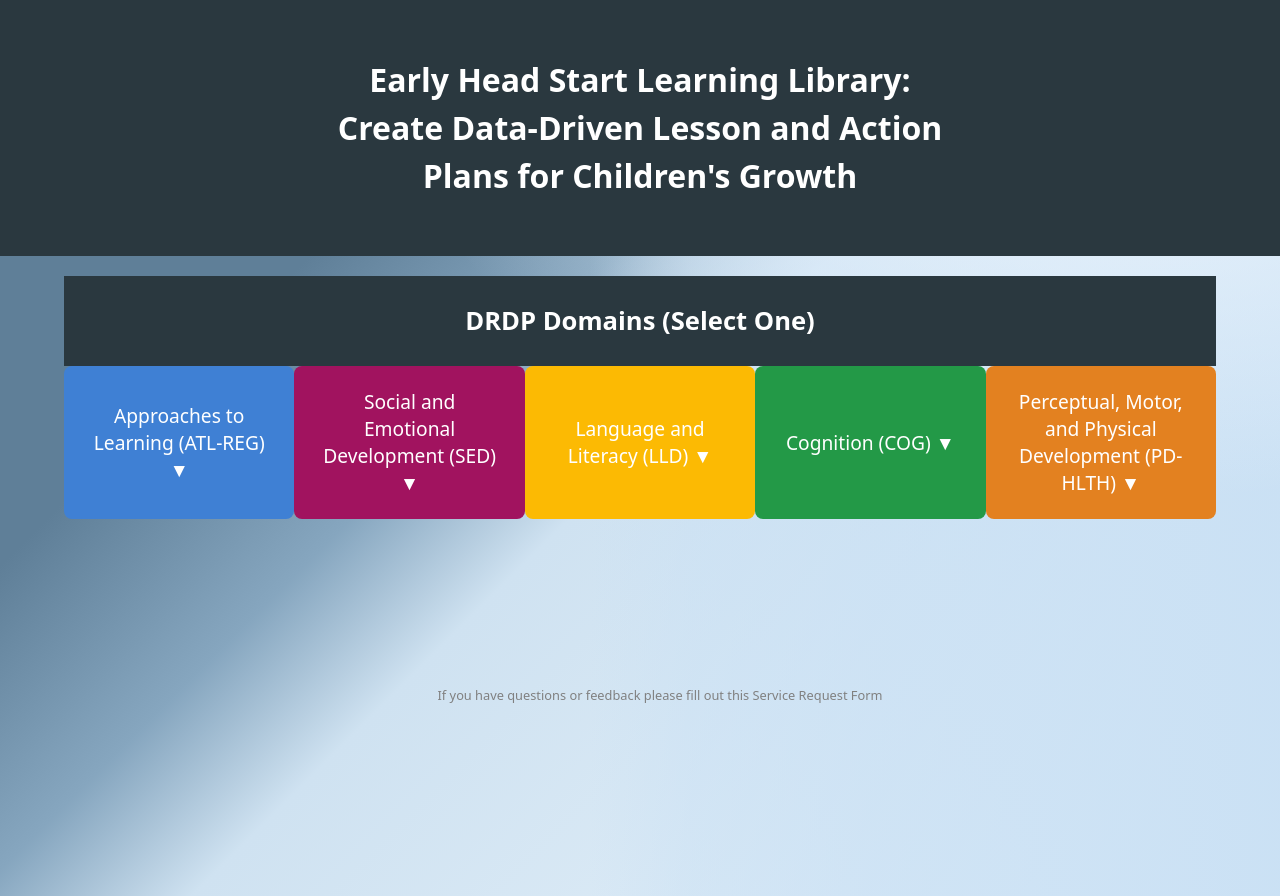
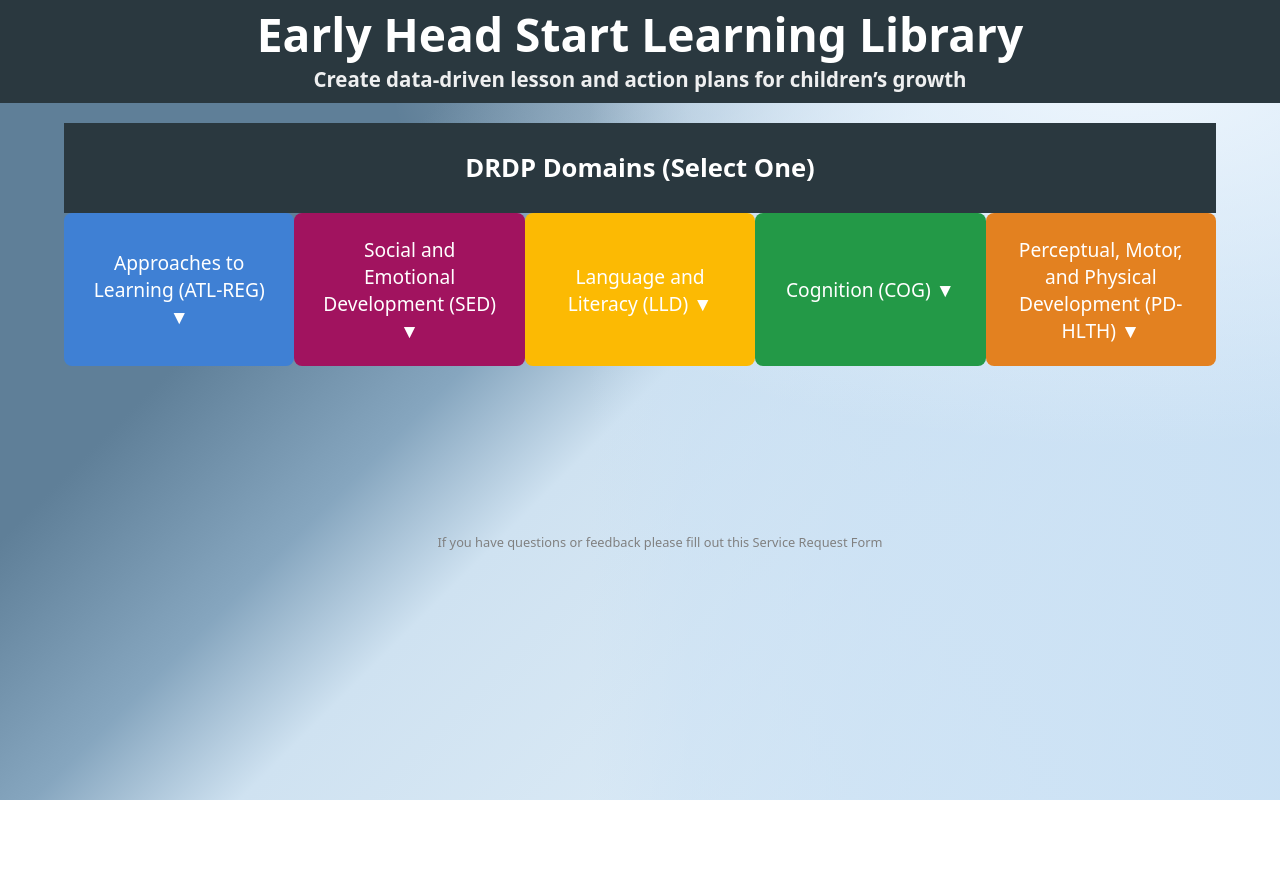
Before and after one commit to kylelin23/EHS_webpage, a React (Vite) app: page /dataPage in a window 1280 px wide. After the commit the page ends 800 px from the top, so only its background shows below. Built offline with nearby package versions, Linux system fonts and the light colour scheme.

Commit message:
Add Header

```diff
--- a/src/dataPage.jsx
+++ b/src/dataPage.jsx
@@ -252,9 +252,10 @@ function DataPage() {
 
   return (
   <div className="container">
-    <div className="header">
-      <div className = "headerText">Early Head Start Learning Library: Create Data-Driven Lesson and Action Plans for Children's Growth</div>
-    </div>
+    <header className="header header--compact" role="banner">
+        <h1 className="header-title">Early Head Start Learning Library</h1>
+        <p className="header-subtitle">Create data-driven lesson and action plans for children’s growth</p>
+      </header>
 
 
     <div className = "body">
```
